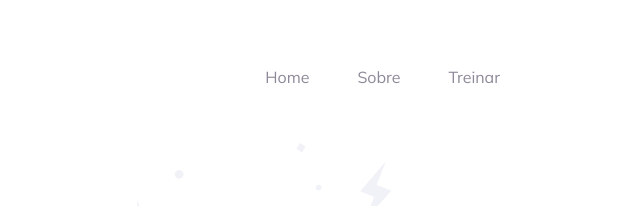
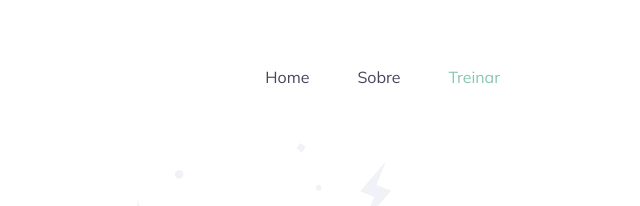
Before and after one commit to TbrunoK/Treine.me, a plain HTML site: page index.html in a window 1280 px wide. Shown: the top 206 px of the page, 640-1280 px from the left. Drawn offline with nearby package versions, Linux system fonts and the light colour scheme.

Commit message:
UI changes

```diff
--- a/index.html
+++ b/index.html
@@ -22,9 +22,13 @@
           <img src="./assets/logo.svg" alt="Logo escrito Treine me" />
         </a>
         <ul>
-          <li><a href="#">Home</a></li>
-          <li><a href="#">Sobre</a></li>
-          <li><a href="#">Treinar</a></li>
+          <li><a href="/">Home</a></li>
+          <li><a href="/">Sobre</a></li>
+          <li>
+            <a href="https://instagram.com" target="_blank" class="training"
+              >Treinar</a
+            >
+          </li>
         </ul>
       </nav>
 
@@ -53,7 +57,8 @@
       </footer>
     </div>
 
-    <img id="balls"
+    <img
+      id="balls"
       src="./assets/balls.png"
       alt="Bolinhas verdes no canto inferior direito da página"
     />
--- a/style.css
+++ b/style.css
@@ -39,12 +39,17 @@ a {
 }
 
 ul li a {
-  opacity: 0.5;
+  opacity: 0.8;
+}
+
+ul li a.training {
+
+  color: #69b99d;
 }
 
 ul li a:hover {
   font-weight: bold;
-  opacity: 1;
+  opacity: 1.0;
 }
 
 h1,
```
